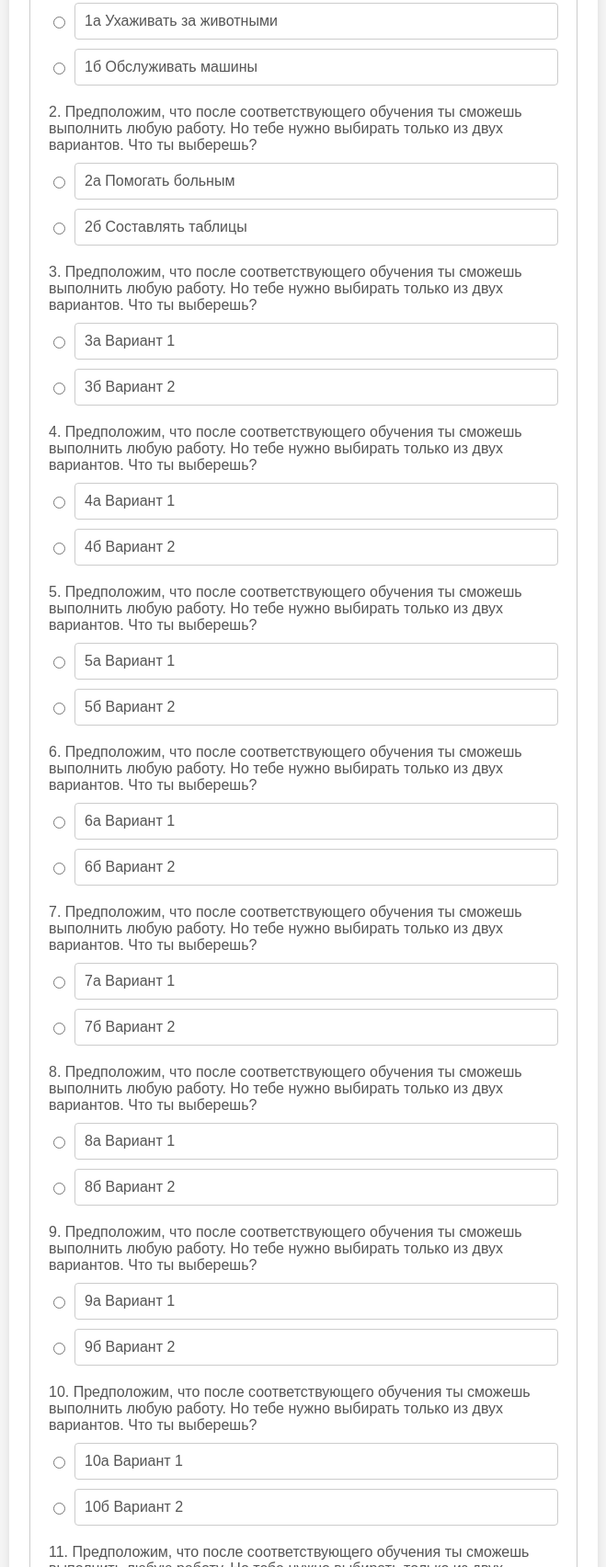
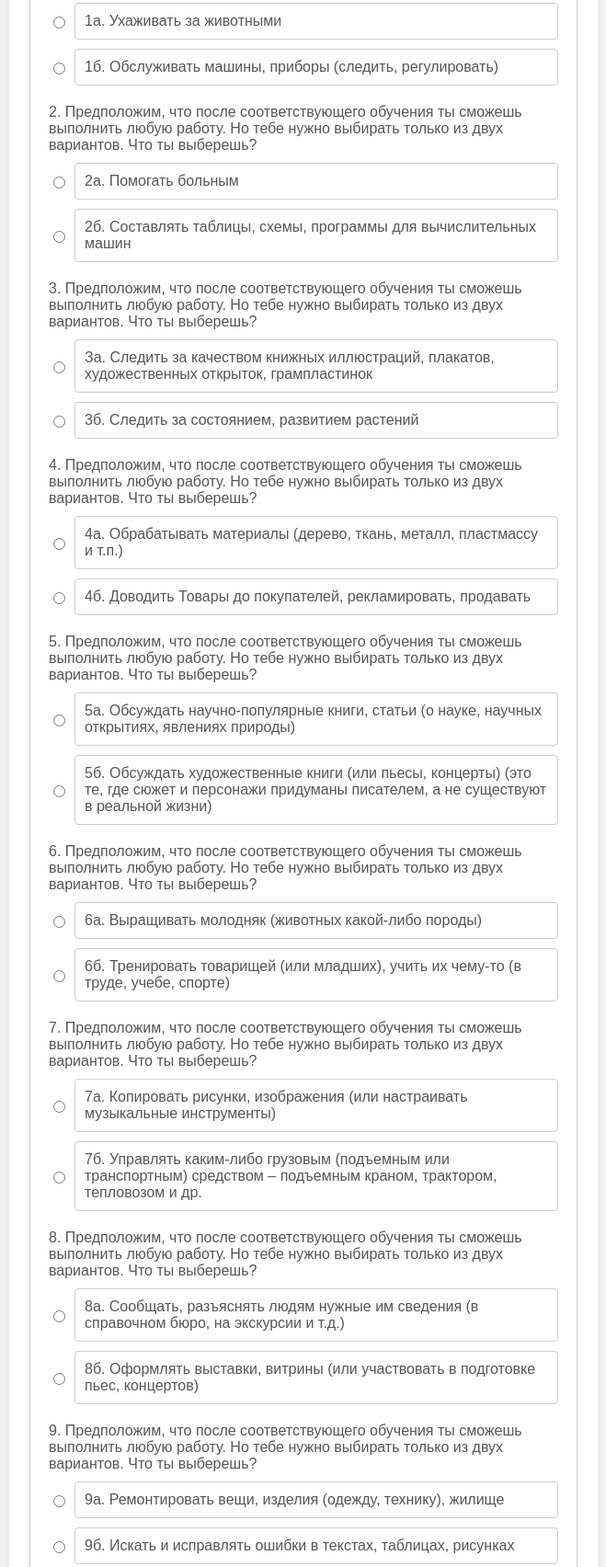
Before and after one commit to Ivan-Starykh/test-kids-type, a website: page public/form.html in a window 1280 px wide. Shown: the part 685-2389 px from the top of the page at 92% size, without its empty margins (310-969 px from the left). Drawn offline with Linux system fonts and the light colour scheme.

Commit message:
add full answers

```diff
--- a/public/form.html
+++ b/public/form.html
@@ -29,11 +29,11 @@
             <label>1. Предположим, что после соответствующего обучения ты сможешь выполнить любую работу. Но тебе нужно выбирать только из двух вариантов. Что ты выберешь?</label>
             <div class="radio-group">
                 <input type="radio" id="option1a" name="question1" value="1a" required>
-                <label for="option1a">1a Ухаживать за животными</label>
+                <label for="option1a">1а. Ухаживать за животными</label>
             </div>
             <div class="radio-group">
                 <input type="radio" id="option1b" name="question1" value="1b" required>
-                <label for="option1b">1б Обслуживать машины</label>
+                <label for="option1b">1б. Обслуживать машины, приборы (следить, регулировать)</label>
             </div>
 						</div>
 
@@ -41,11 +41,11 @@
             <label>2. Предположим, что после соответствующего обучения ты сможешь выполнить любую работу. Но тебе нужно выбирать только из двух вариантов. Что ты выберешь?</label>
             <div class="radio-group">
                 <input type="radio" id="option2a" name="question2" value="2a" required>
-                <label for="option2a">2a Помогать больным</label>
+                <label for="option2a">2а. Помогать больным </label>
             </div>
             <div class="radio-group">
                 <input type="radio" id="option2b" name="question2" value="2b" required>
-                <label for="option2b">2б Составлять таблицы</label>
+                <label for="option2b">2б. Составлять таблицы, схемы, программы для вычислительных машин</label>
             </div>
             </div>
 
@@ -53,11 +53,11 @@
             <label>3. Предположим, что после соответствующего обучения ты сможешь выполнить любую работу. Но тебе нужно выбирать только из двух вариантов. Что ты выберешь?</label>
             <div class="radio-group">
                 <input type="radio" id="option3a" name="question3" value="3a" required>
-                <label for="option3a">3a Вариант 1</label>
+                <label for="option3a">За. Следить за качеством книжных иллюстраций, плакатов, художественных открыток, грампластинок </label>
             </div>
             <div class="radio-group">
                 <input type="radio" id="option3b" name="question3" value="3b" required>
-                <label for="option3b">3б Вариант 2</label>
+                <label for="option3b">3б. Следить за состоянием, развитием растений</label>
             </div>
             </div>
 
@@ -65,11 +65,11 @@
             <label>4. Предположим, что после соответствующего обучения ты сможешь выполнить любую работу. Но тебе нужно выбирать только из двух вариантов. Что ты выберешь?</label>
             <div class="radio-group">
                 <input type="radio" id="option4a" name="question4" value="4a" required>
-                <label for="option4a">4a Вариант 1</label>
+                <label for="option4a">4а. Обрабатывать материалы (дерево, ткань, металл, пластмассу и т.п.) </label>
             </div>
             <div class="radio-group">
                 <input type="radio" id="option4b" name="question4" value="4b" required>
-                <label for="option4b">4б Вариант 2</label>
+                <label for="option4b">4б. Доводить Товары до покупателей, рекламировать, продавать</label>
             </div>
             </div>
 
@@ -77,11 +77,11 @@
             <label>5. Предположим, что после соответствующего обучения ты сможешь выполнить любую работу. Но тебе нужно выбирать только из двух вариантов. Что ты выберешь?</label>
             <div class="radio-group">
                 <input type="radio" id="option5a" name="question5" value="5a" required>
-                <label for="option5a">5a Вариант 1</label>
+                <label for="option5a">5а. Обсуждать научно-популярные книги, статьи (о науке, научных открытиях, явлениях природы)</label>
             </div>
             <div class="radio-group">
                 <input type="radio" id="option5b" name="question5" value="5b" required>
-                <label for="option5b">5б Вариант 2</label>
+                <label for="option5b">5б. Обсуждать художественные книги (или пьесы, концерты) (это те, где сюжет и персонажи придуманы писателем, а не существуют в реальной жизни)</label>
             </div>
             </div>
 
@@ -89,11 +89,11 @@
             <label>6. Предположим, что после соответствующего обучения ты сможешь выполнить любую работу. Но тебе нужно выбирать только из двух вариантов. Что ты выберешь?</label>
             <div class="radio-group">
                 <input type="radio" id="option6a" name="question6" value="6a" required>
-                <label for="option6a">6a Вариант 1</label>
+                <label for="option6a">6а. Выращивать молодняк (животных какой-либо породы) </label>
             </div>
             <div class="radio-group">
                 <input type="radio" id="option6b" name="question6" value="6b" required>
-                <label for="option6b">6б Вариант 2</label>
+                <label for="option6b">6б. Тренировать товарищей (или младших), учить их чему-то (в труде, учебе, спорте)</label>
             </div>
             </div>
 
@@ -101,11 +101,11 @@
             <label>7. Предположим, что после соответствующего обучения ты сможешь выполнить любую работу. Но тебе нужно выбирать только из двух вариантов. Что ты выберешь?</label>
             <div class="radio-group">
                 <input type="radio" id="option7a" name="question7" value="7a" required>
-                <label for="option7a">7a Вариант 1</label>
+                <label for="option7a">7а. Копировать рисунки, изображения (или настраивать музыкальные инструменты)</label>
             </div>
             <div class="radio-group">
                 <input type="radio" id="option7b" name="question7" value="7b" required>
-                <label for="option7b">7б Вариант 2</label>
+                <label for="option7b">7б. Управлять каким-либо грузовым (подъемным или транспортным) средством – подъемным краном, трактором, тепловозом и др.</label>
             </div>
             </div>
 
@@ -113,11 +113,11 @@
             <label>8. Предположим, что после соответствующего обучения ты сможешь выполнить любую работу. Но тебе нужно выбирать только из двух вариантов. Что ты выберешь?</label>
             <div class="radio-group">
                 <input type="radio" id="option8a" name="question8" value="8a" required>
-                <label for="option8a">8a Вариант 1</label>
+                <label for="option8a">8а. Сообщать, разъяснять людям нужные им сведения (в справочном бюро, на экскурсии и т.д.)</label>
             </div>
             <div class="radio-group">
                 <input type="radio" id="option8b" name="question8" value="8b" required>
-                <label for="option8b">8б Вариант 2</label>
+                <label for="option8b">8б. Оформлять выставки, витрины (или участвовать в подготовке пьес, концертов)</label>
             </div>
             </div>
 
@@ -125,11 +125,11 @@
             <label>9. Предположим, что после соответствующего обучения ты сможешь выполнить любую работу. Но тебе нужно выбирать только из двух вариантов. Что ты выберешь?</label>
             <div class="radio-group">
                 <input type="radio" id="option9a" name="question9" value="9a" required>
-                <label for="option9a">9a Вариант 1</label>
+                <label for="option9a">9а. Ремонтировать вещи, изделия (одежду, технику), жилище</label>
             </div>
             <div class="radio-group">
                 <input type="radio" id="option9b" name="question9" value="9b" required>
-                <label for="option9b">9б Вариант 2</label>
+                <label for="option9b">9б. Искать и исправлять ошибки в текстах, таблицах, рисунках</label>
             </div>
             </div>
 
@@ -137,11 +137,11 @@
             <label>10. Предположим, что после соответствующего обучения ты сможешь выполнить любую работу. Но тебе нужно выбирать только из двух вариантов. Что ты выберешь?</label>
             <div class="radio-group">
                 <input type="radio" id="option10a" name="question10" value="10a" required>
-                <label for="option10a">10a Вариант 1</label>
+                <label for="option10a">10а. Лечить животных</label>
             </div>
             <div class="radio-group">
                 <input type="radio" id="option10b" name="question10" value="10b" required>
-                <label for="option10b">10б Вариант 2</label>
+                <label for="option10b">10б. Выполнять вычисления, расчеты</label>
             </div>
             </div>
 
@@ -149,11 +149,11 @@
             <label>11. Предположим, что после соответствующего обучения ты сможешь выполнить любую работу. Но тебе нужно выбирать только из двух вариантов. Что ты выберешь?</label>
             <div class="radio-group">
                 <input type="radio" id="option11a" name="question11" value="11a" required>
-                <label for="option11a">11a Вариант 1</label>
+                <label for="option11a">11а. Выводить новые сорта растений</label>
             </div>
             <div class="radio-group">
                 <input type="radio" id="option11b" name="question11" value="11b" required>
-                <label for="option11b">11б Вариант 2</label>
+                <label for="option11b">11б. Конструировать, проектировать новые виды промышленных изделий (машины, одежду, дома, продукты питания и т.п.)</label>
             </div>
             </div>
 
@@ -161,11 +161,11 @@
             <label>12. Предположим, что после соответствующего обучения ты сможешь выполнить любую работу. Но тебе нужно выбирать только из двух вариантов. Что ты выберешь?</label>
             <div class="radio-group">
                 <input type="radio" id="option12a" name="question12" value="12a" required>
-                <label for="option12a">12a Вариант 1</label>
+                <label for="option12a">12а. Разбирать споры, ссоры между людьми, убеждать, разъяснять, наказывать, поощрять</label>
             </div>
             <div class="radio-group">
                 <input type="radio" id="option12b" name="question12" value="12b" required>
-                <label for="option12b">12б Вариант 2</label>
+                <label for="option12b">12б. Разбираться в чертежах, схемах, таблицах (проверять, уточнять, приводить в порядок)</label>
             </div>
             </div>
 
@@ -173,11 +173,11 @@
             <label>13. Предположим, что после соответствующего обучения ты сможешь выполнить любую работу. Но тебе нужно выбирать только из двух вариантов. Что ты выберешь?</label>
             <div class="radio-group">
                 <input type="radio" id="option13a" name="question13" value="13a" required>
-                <label for="option13a">13a Вариант 1</label>
+                <label for="option13a">13а. Наблюдать, изучать работу кружков художественной самодеятельности </label>
             </div>
             <div class="radio-group">
                 <input type="radio" id="option13b" name="question13" value="13b" required>
-                <label for="option13b">13б Вариант 2</label>
+                <label for="option13b">13б. Наблюдать, изучать жизнь микробов</label>
             </div>
             </div>
 
@@ -185,11 +185,11 @@
             <label>14. Предположим, что после соответствующего обучения ты сможешь выполнить любую работу. Но тебе нужно выбирать только из двух вариантов. Что ты выберешь?</label>
             <div class="radio-group">
                 <input type="radio" id="option14a" name="question14" value="14a" required>
-                <label for="option14a">14a Вариант 1</label>
+                <label for="option14a">14а. Обслуживать, налаживать медицинские приборы, аппараты </label>
             </div>
             <div class="radio-group">
                 <input type="radio" id="option14b" name="question14" value="14b" required>
-                <label for="option14b">14б Вариант 2</label>
+                <label for="option14b">14б. Оказывать людям медицинскую помощь при ранениях, ушибах, ожогах и т.п.</label>
             </div>
             </div>
 
@@ -197,11 +197,11 @@
             <label>15. Предположим, что после соответствующего обучения ты сможешь выполнить любую работу. Но тебе нужно выбирать только из двух вариантов. Что ты выберешь?</label>
             <div class="radio-group">
                 <input type="radio" id="option15a" name="question15" value="15a" required>
-                <label for="option15a">15a Вариант 1</label>
+                <label for="option15a">15а. Составлять точные описания-отчеты о реальных явлениях, событиях, предметах и др.</label>
             </div>
             <div class="radio-group">
                 <input type="radio" id="option15b" name="question15" value="15b" required>
-                <label for="option15b">15б Вариант 2</label>
+                <label for="option15b">15б. Художественно описывать – словами или письменно, изображать (играть, как в театре, танцевать) события (в том числе придумывать их) </label>
             </div>
             </div>
 
@@ -209,11 +209,11 @@
             <label>16. Предположим, что после соответствующего обучения ты сможешь выполнить любую работу. Но тебе нужно выбирать только из двух вариантов. Что ты выберешь?</label>
             <div class="radio-group">
                 <input type="radio" id="option16a" name="question16" value="16a" required>
-                <label for="option16a">16a Вариант 1</label>
+                <label for="option16a">16а. Делать лабораторные анализы в больнице  </label>
             </div>
             <div class="radio-group">
                 <input type="radio" id="option16b" name="question16" value="16b" required>
-                <label for="option16b">16б Вариант 2</label>
+                <label for="option16b">16б. Принимать, осматривать больных, беседовать с ними, назначать лечение</label>
             </div>
             </div>
 
@@ -221,11 +221,11 @@
             <label>17. Предположим, что после соответствующего обучения ты сможешь выполнить любую работу. Но тебе нужно выбирать только из двух вариантов. Что ты выберешь?</label>
             <div class="radio-group">
                 <input type="radio" id="option17a" name="question17" value="17a" required>
-                <label for="option17a">17a Вариант 1</label>
+                <label for="option17a">17а. Красить или расписывать стены помещений, поверхность изделий </label>
             </div>
             <div class="radio-group">
                 <input type="radio" id="option17b" name="question17" value="17b" required>
-                <label for="option17b">17б Вариант 2</label>
+                <label for="option17b">17б. Устанавливать или собирать машины, приборы</label>
             </div>
             </div>
 
@@ -233,11 +233,11 @@
             <label>18. Предположим, что после соответствующего обучения ты сможешь выполнить любую работу. Но тебе нужно выбирать только из двух вариантов. Что ты выберешь?</label>
             <div class="radio-group">
                 <input type="radio" id="option18a" name="question18" value="18a" required>
-                <label for="option18a">18a Вариант 1</label>
+                <label for="option18a">18а. Организовать походы сверстников или младших в театры, музеи, экскурсии, туристические походы и т.п. </label>
             </div>
             <div class="radio-group">
                 <input type="radio" id="option18b" name="question18" value="18b" required>
-                <label for="option18b">18б Вариант 2</label>
+                <label for="option18b">18б. Играть на сцене, принимать участие в концертах</label>
             </div>
             </div>
 
@@ -245,11 +245,11 @@
             <label>19. Предположим, что после соответствующего обучения ты сможешь выполнить любую работу. Но тебе нужно выбирать только из двух вариантов. Что ты выберешь?</label>
             <div class="radio-group">
                 <input type="radio" id="option19a" name="question19" value="19a" required>
-                <label for="option19a">19a Вариант 1</label>
+                <label for="option19a">19а. Изготовлять по чертежам детали, изделия (машины, одежду), строить здания </label>
             </div>
             <div class="radio-group">
                 <input type="radio" id="option19b" name="question19" value="19b" required>
-                <label for="option19b">19б Вариант 2</label>
+                <label for="option19b">19б. Заниматься черчением, копировать чертежи, карты</label>
             </div>
             </div>
 
@@ -257,11 +257,11 @@
             <label>20. Предположим, что после соответствующего обучения ты сможешь выполнить любую работу. Но тебе нужно выбирать только из двух вариантов. Что ты выберешь?</label>
             <div class="radio-group">
                 <input type="radio" id="option20a" name="question20" value="20a" required>
-                <label for="option20a">20a Вариант 1</label>
+                <label for="option20a">20а. Вести борьбу с болезнями растений, с вредителями леса, сада </label>
             </div>
             <div class="radio-group">
                 <input type="radio" id="option20b" name="question20" value="20b" required>
-                <label for="option20b">20б Вариант 2</label>
+                <label for="option20b">20б. Работать на клавишных машинах (компьютер, другой гаджет, где нужно выполнять работу – печатать текст)</label>
             </div>
             </div>
 					</fieldset>
```
